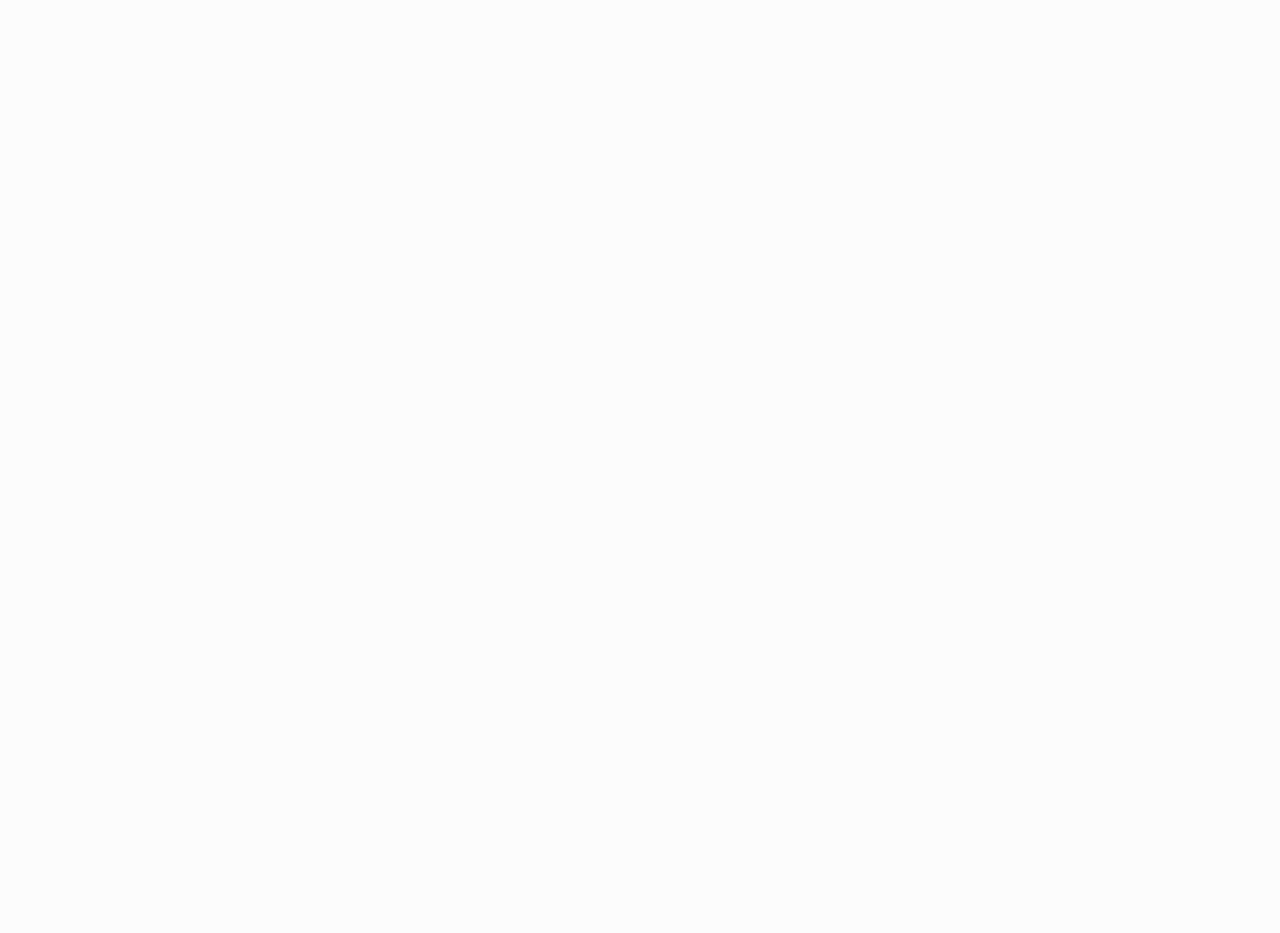
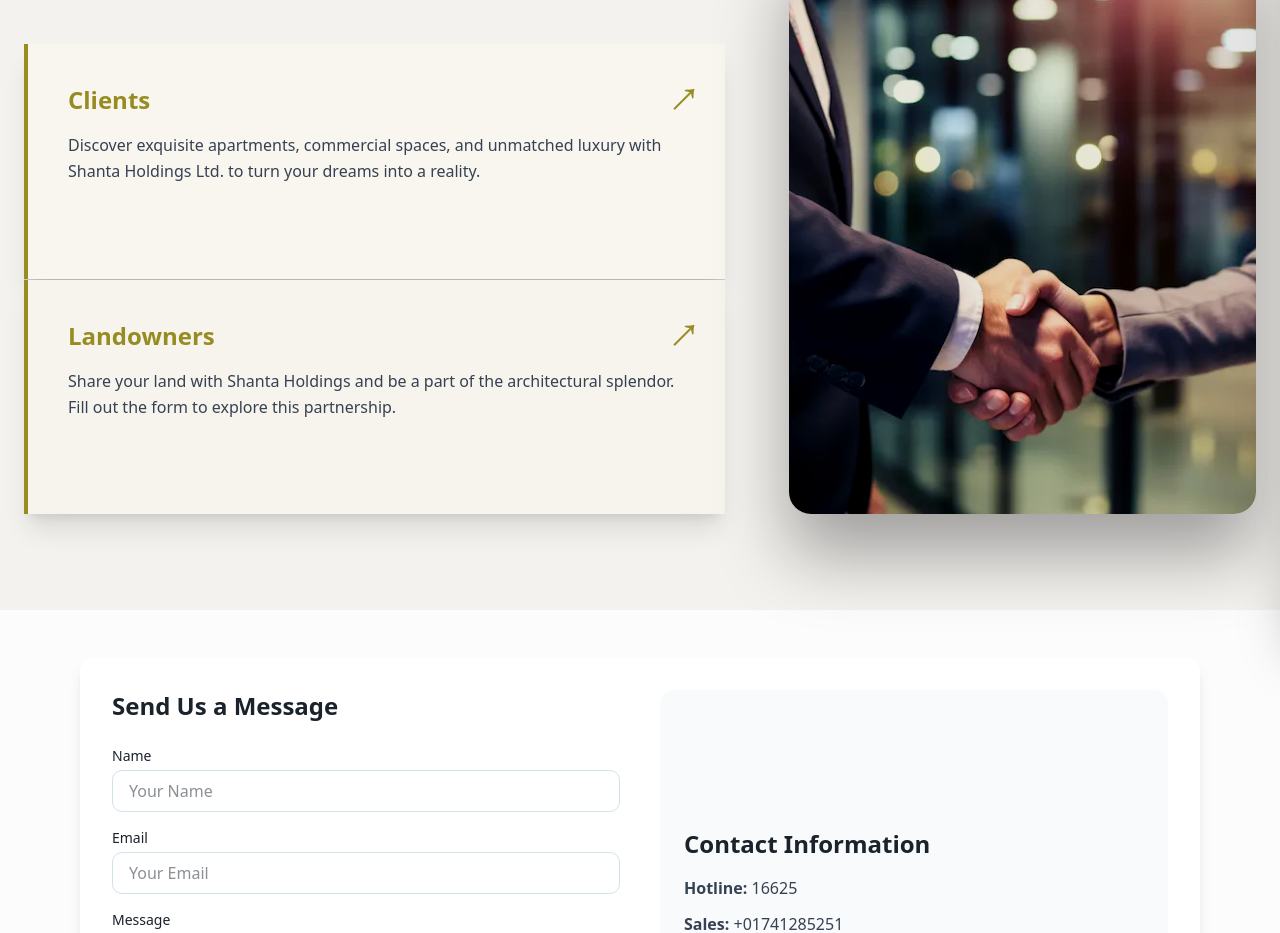
Before and after one commit to mrjisan12/DownTown-Properties-Ltd-Frontend, a React (Vite) app: page /contact in a window 1280 px wide. Before the commit this address had no page. Shown: the part 160-1093 px from the top of the page. Before the commit the page ends 800 px from the top, so only its background shows below. Built offline with nearby package versions, Linux system fonts and the light colour scheme; no server answers.

Commit message:
Contact Page added

```diff
--- a/src/components/contact/Contact.jsx
+++ b/src/components/ContactSection/ContactSection.jsx
@@ -1,7 +1,7 @@
 import React, { useState, useEffect } from "react";
 import { Link } from "react-router-dom";
 
-const Contact = () => {
+const ContactSection = () => {
   const [leftRatio, setLeftRatio] = useState("60%");
   const [rightRatio, setRightRatio] = useState("40%");
 
@@ -115,4 +115,4 @@
   );
 };
 
-export default Contact;
+export default ContactSection;
--- /dev/null
+++ b/src/components/GetInTouchSection/GetInTouchSection.jsx
@@ -0,0 +1,71 @@
+import React from "react";
+
+const GetInTouchSection = () => {
+  return (
+    <section className="max-w-6xl mx-auto px-4 py-12">
+      <div className="grid grid-cols-1 md:grid-cols-2 gap-10 bg-white shadow-lg rounded-xl p-8">
+
+        {/* LEFT SIDE — FORM */}
+        <div>
+          <h2 className="text-2xl font-semibold mb-6">Send Us a Message</h2>
+
+          <form className="space-y-4">
+            <div>
+              <label className="block text-sm font-medium mb-1">Name</label>
+              <input
+                type="text"
+                placeholder="Your Name"
+                className="w-full border rounded-lg px-4 py-2 focus:outline-none focus:ring-2 focus:ring-blue-500"
+              />
+            </div>
+
+            <div>
+              <label className="block text-sm font-medium mb-1">Email</label>
+              <input
+                type="email"
+                placeholder="Your Email"
+                className="w-full border rounded-lg px-4 py-2 focus:outline-none focus:ring-2 focus:ring-blue-500"
+              />
+            </div>
+
+            <div>
+              <label className="block text-sm font-medium mb-1">Message</label>
+              <textarea
+                rows="4"
+                placeholder="Write your message..."
+                className="w-full border rounded-lg px-4 py-2 focus:outline-none focus:ring-2 focus:ring-blue-500"
+              />
+            </div>
+
+            <button
+              type="submit"
+              className="bg-blue-600 text-white px-6 py-2 rounded-lg hover:bg-blue-700 transition"
+            >
+              Submit
+            </button>
+          </form>
+        </div>
+
+        {/* RIGHT SIDE — CONTACT INFO */}
+        <div className="bg-gray-50 rounded-xl p-6 flex flex-col justify-center">
+          <h2 className="text-2xl font-semibold mb-4">Contact Information</h2>
+
+          <div className="space-y-3 text-gray-700">
+            <p>
+              <span className="font-semibold">Hotline:</span> 16625
+            </p>
+            <p>
+              <span className="font-semibold">Sales:</span> +01741285251
+            </p>
+            <p>
+              <span className="font-semibold">Email:</span> info@downtown.com
+            </p>
+          </div>
+        </div>
+
+      </div>
+    </section>
+  );
+};
+
+export default GetInTouchSection;
--- /dev/null
+++ b/src/pages/Contact/Contact.jsx
@@ -0,0 +1,27 @@
+import ContactSection from '@/components/ContactSection/ContactSection';
+import GetInTouchSection from '@/components/GetInTouchSection/GetInTouchSection';
+import React from 'react'
+import HomeMap from '../Home/HomeMap/HomeMap';
+import { useGetSettingsQuery } from '@/redux/api/homeApi';
+
+
+const Contact = () => {
+
+  const { data: settingData, isLoading: settingDataLoading } =
+      useGetSettingsQuery();
+
+  return (
+    <div>
+      <ContactSection />
+      <GetInTouchSection/>
+       <div className="">
+          <HomeMap
+            google_map_embed={settingData?.data?.[0]?.google_map_embed}
+            loading={settingDataLoading}
+          />
+        </div>
+    </div>
+  )
+}
+
+export default Contact;
--- /dev/null
+++ b/src/pages/Gallery/Gallery.jsx
@@ -0,0 +1,11 @@
+import React from 'react'
+
+const GallerySection = () => {
+  return (
+    <div className='my-42'>
+      <div>Gallery Section is Coming Soon</div>
+    </div>
+  )
+}
+
+export default GallerySection
--- a/src/pages/Home/Home.jsx
+++ b/src/pages/Home/Home.jsx
@@ -12,7 +12,7 @@
 import HomeMap from "./HomeMap/HomeMap";
 import MiniAboutSkeleton from "@/components/skeletons/miniAboutSkeleton";
 import HomeProjects from "./HomeProjects/HomeProjects";
-import Contact from "../../components/contact/Contact";
+import ContactSection from "../../components/ContactSection/ContactSection";
 
 const Home = () => {
   const { data: bannerData, isLoading: bannerLoading } =
@@ -63,7 +63,7 @@
             loading={settingDataLoading}
           />
         </div>
-        <Contact />
+        <ContactSection />
       </div>
     </>
   );
--- a/src/routes/Routes.jsx
+++ b/src/routes/Routes.jsx
@@ -5,6 +5,8 @@
 import App from '../App';
 import About from "@/pages/About/About";
 import Projects from "@/pages/Projects/Projects";
+import Contact from "@/pages/Contact/Contact";
+import Gallery from "@/pages/Gallery/Gallery";
 
 
 export const router = createBrowserRouter([
@@ -26,6 +28,16 @@
             },
             {
                 index: true,
+                path:"/contact",
+                Component: Contact ,
+            },
+            {
+                index: true,
+                path:"/gallery",
+                Component: Gallery ,
+            },
+            {
+                index: true,
                 path:"/projects",
                 Component: Projects ,
             },
```
